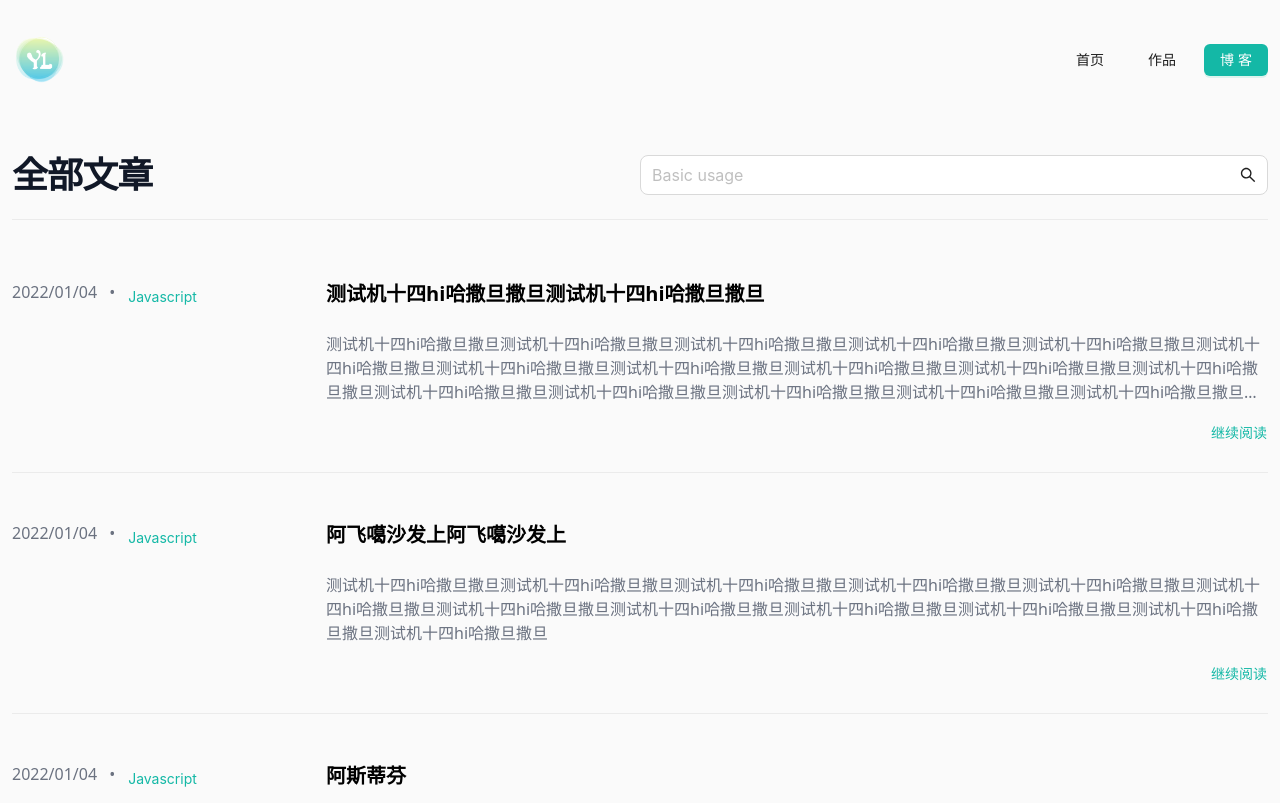
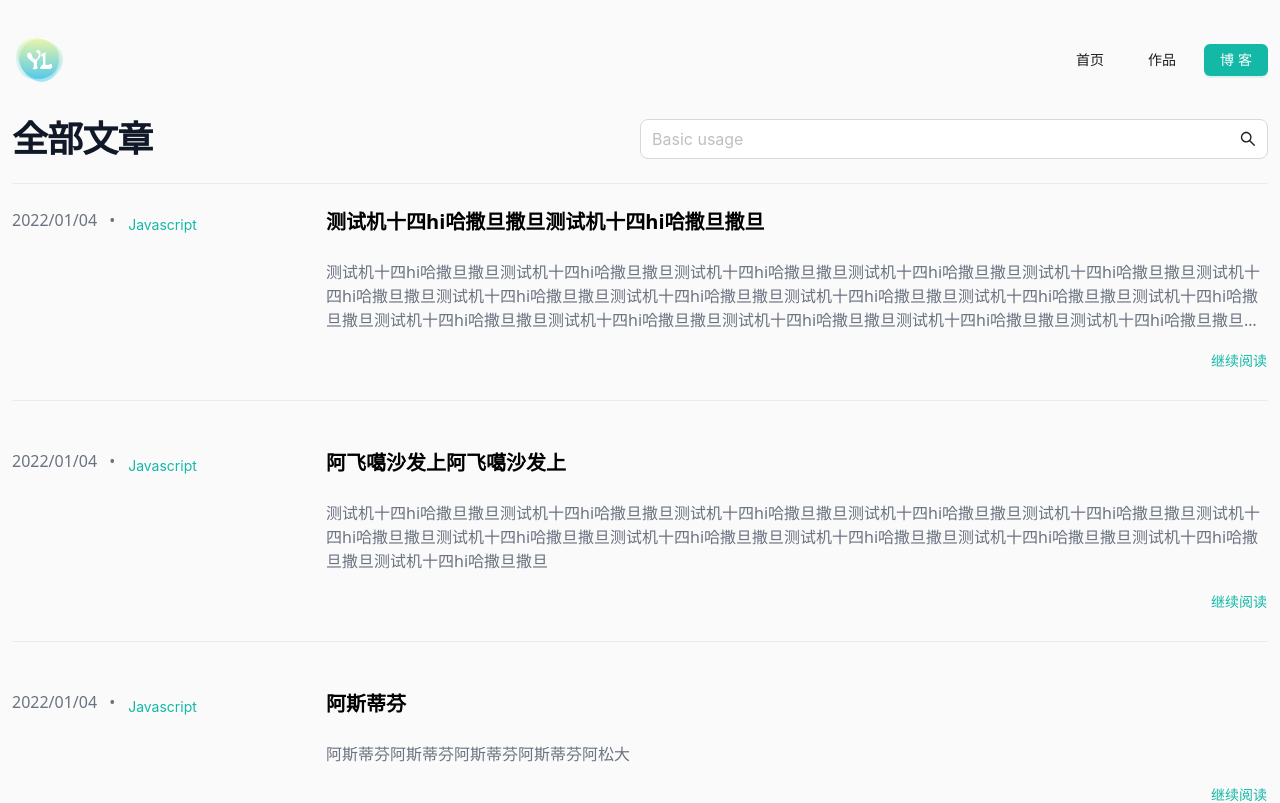
Before and after one commit to imyuanli/imyuanli, a Next.js app: page /blog in a window 1280 px wide. Shown: the top 803 px of the page. Built offline with nearby package versions, Linux system fonts and the light colour scheme.

Commit message:
refactor: title组件封装

```diff
--- a/components/title.tsx
+++ b/components/title.tsx
@@ -1,25 +1,21 @@
 import React from 'react';
-import {Divider, Input} from "antd";
-import {SearchOutlined} from "@ant-design/icons";
+import {Divider} from "antd";
 
 interface props {
-    value: any
+    value: any,
+    children?:any
 }
 
-const Title: React.FunctionComponent<props> = ({value}) => {
+const Title: React.FunctionComponent<props> = ({value,children}) => {
     return (
         <>
-            <div className={'py-9'}>
+            <div>
                 <div className={'grid grid-cols-4 items-center mb-3'}>
                     <div className={'col-span-2 text-4xl font-extrabold leading-9 tracking-tight text-gray-900'}>
                         {value}
                     </div>
                     <div className={'col-span-2'}>
-                        <Input
-                            placeholder="Basic usage"
-                            size={'large'}
-                            suffix={<SearchOutlined/>}
-                        />
+                        {children}
                     </div>
                 </div>
                 <Divider/>
--- a/pages/blog.tsx
+++ b/pages/blog.tsx
@@ -1,6 +1,5 @@
-import {Divider} from "antd";
-import {EyeOutlined, MessageOutlined} from "@ant-design/icons";
-import Link from "next/link";
+import {Divider, Input} from "antd";
+import {SearchOutlined} from "@ant-design/icons";
 import Title from "@/components/title";
 import {test_article} from "@/utils";
 import ArticleCard from "@/components/article-card";
@@ -9,7 +8,13 @@ import React from "react";
 const Blog = () => {
     return (
         <div>
-            <Title value={'全部文章'}/>
+            <Title value={'全部文章'}>
+                <Input
+                    placeholder="Basic usage"
+                    size={'large'}
+                    suffix={<SearchOutlined/>}
+                />
+            </Title>
             <div className={'space-y-20'}>
                 <div className={'grid grid-cols-1  gap-6'}>
                     {test_article.map((item, index) => {
```
